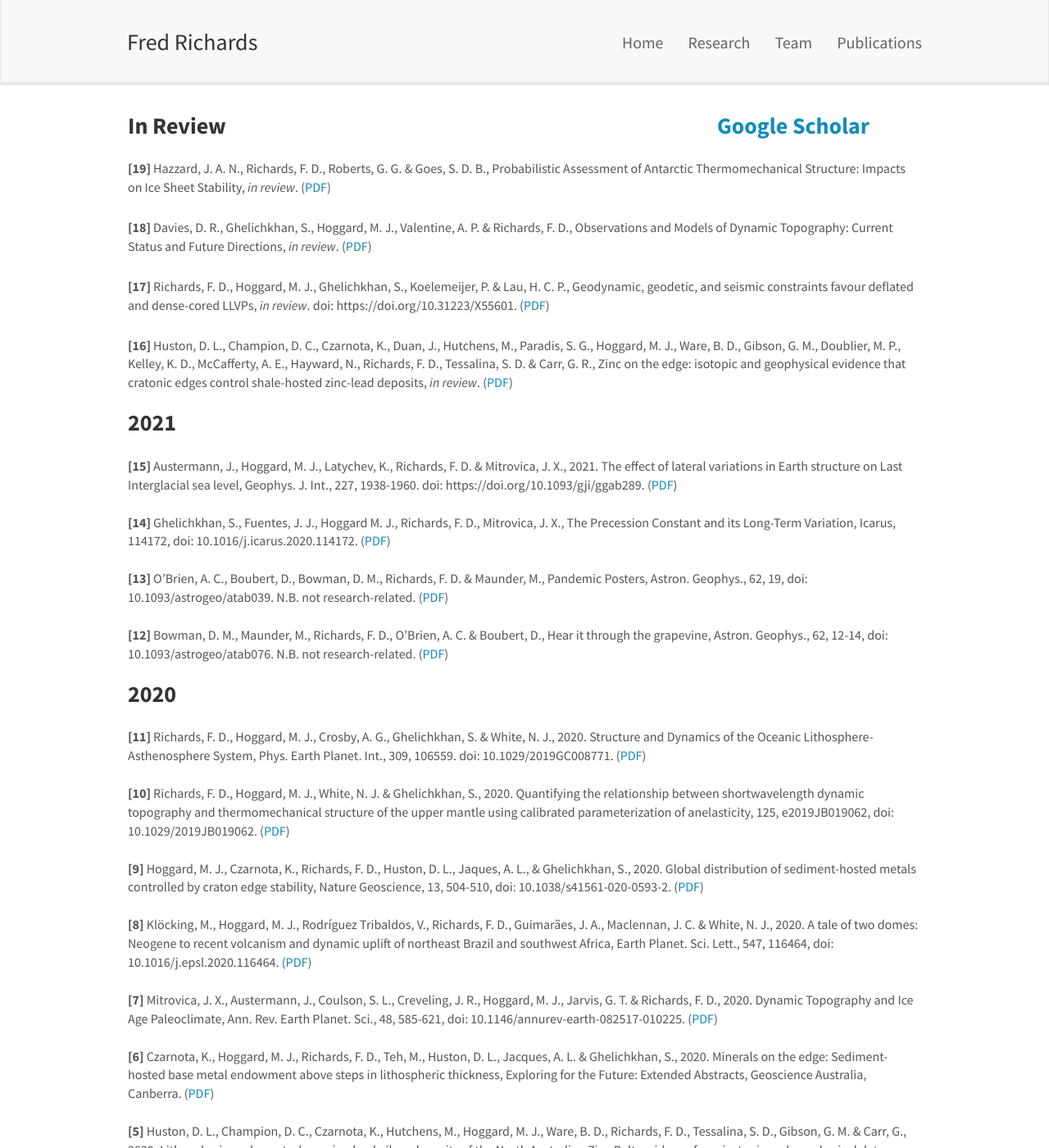
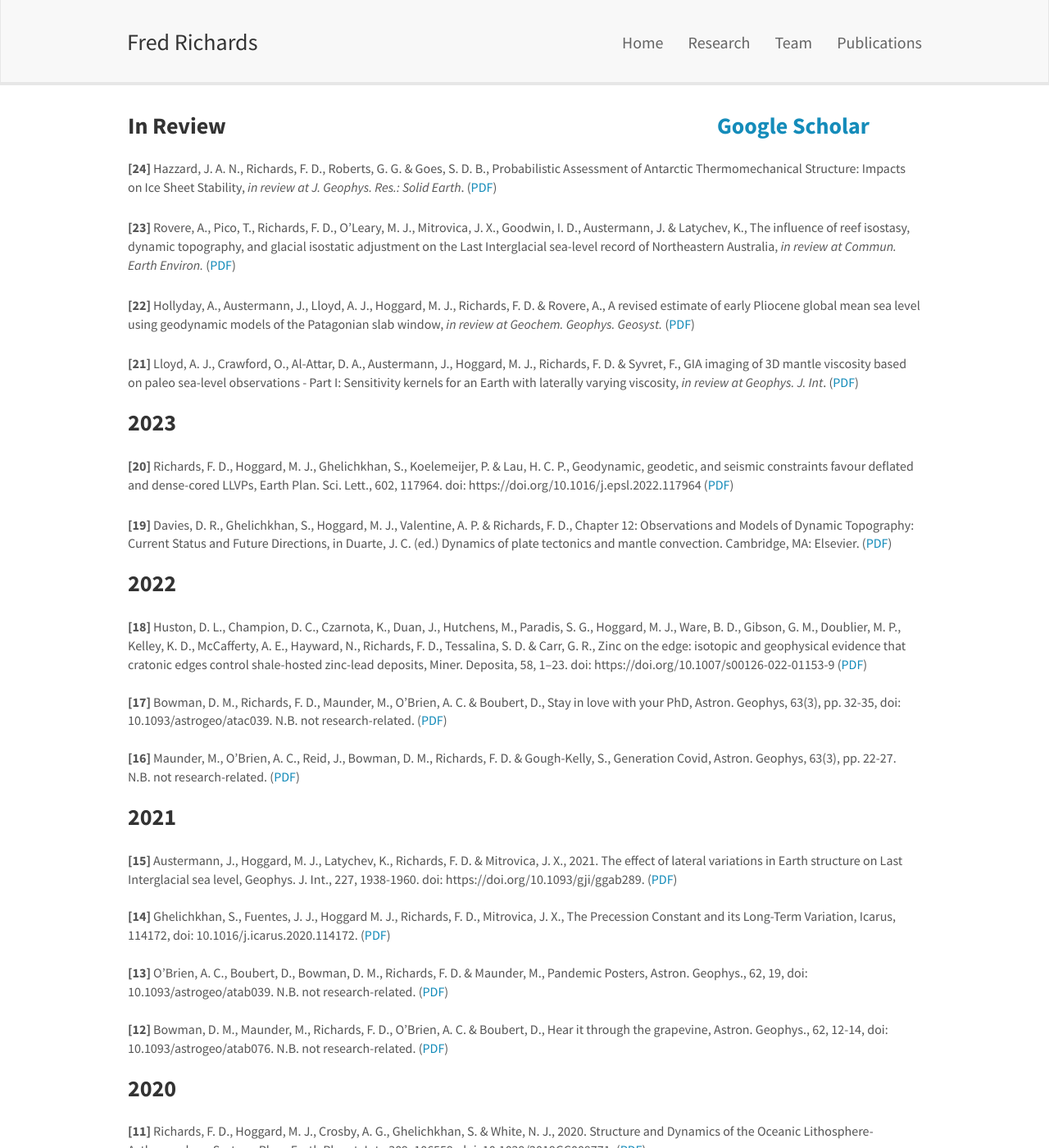
Before and after one commit to freddrichards/freddrichards.github.io, a Jekyll site: the page built from _pages/publications.md, in a window 1280 px wide and 1400 px high. Shown: the whole window at 82% size. Built offline with Jekyll 4.4.1, drawn with Linux system fonts in a browser that asks for light colours; nearby versions of some CDN libraries.

Commit message:
Update publications.md

```diff
--- a/_pages/publications.md
+++ b/_pages/publications.md
@@ -8,22 +8,46 @@ permalink: /publications/
 <br/><br/>
 <h3 style="font-weight: bold">In Review	&emsp;&emsp;&emsp;&emsp;&emsp;&emsp;&emsp;&emsp;&emsp;&emsp;&emsp;&emsp;&emsp;&emsp;&emsp;&emsp;&emsp;&emsp;&emsp;&emsp;&emsp; [Google Scholar](https://scholar.google.co.uk/citations?user=IpZA1mcAAAAJ&hl=en&oi=sra)</h3>
 
-
 <p style="padding-top:15px">
-**[19]** Hazzard, J. A. N., Richards, F. D., Roberts, G. G. & Goes, S. D. B., Probabilistic Assessment of Antarctic Thermomechanical Structure: Impacts on Ice Sheet Stability, *in review*. ([PDF](/documents/papers/hazzard_etal_2022_jgr.pdf))
+**[24]** Hazzard, J. A. N., Richards, F. D., Roberts, G. G. & Goes, S. D. B., Probabilistic Assessment of Antarctic Thermomechanical Structure: Impacts on Ice Sheet Stability, *in review at J. Geophys. Res.: Solid Earth*. ([PDF](/documents/papers/hazzard_etal_2022_jgr.pdf))
 </p>
 
 <p style="padding-top:15px">
-**[18]** Davies, D. R., Ghelichkhan, S., Hoggard, M. J., Valentine, A. P. & Richards, F. D., Observations and Models of Dynamic Topography: Current Status and Future Directions, *in review*. ([PDF](/documents/papers/davies_etal_2022_elsevier.pdf))
+**[23]** Rovere, A., Pico, T., Richards, F. D., O’Leary, M. J., Mitrovica, J. X., Goodwin, I. D., Austermann, J. & Latychev, K., The influence of reef isostasy, dynamic topography, and glacial isostatic adjustment on the Last Interglacial sea-level record of Northeastern Australia, *in review at Commun. Earth Environ.* ([PDF](/documents/papers/rovere_etal_2022_natcommearthenv_inreview.pdf))
 </p>
 
 <p style="padding-top:15px">
-**[17]** Richards, F. D., Hoggard, M. J., Ghelichkhan, S., Koelemeijer, P. & Lau, H. C. P., Geodynamic, geodetic, and seismic constraints favour deflated and dense-cored LLVPs, *in review*. doi:  https://doi.org/10.31223/X55601. ([PDF](/documents/papers/richards_etal_2021_natgeo.pdf))
+**[22]**  Hollyday, A., Austermann, J., Lloyd, A. J., Hoggard, M. J., Richards, F. D. & Rovere, A., A revised estimate of early Pliocene global mean sea level using geodynamic models of the Patagonian slab window, *in review at Geochem. Geophys. Geosyst.* ([PDF](/documents/papers/hollyday_etal_2022_gcubed_inreview.pdf))
 </p>
 
 <p style="padding-top:15px">
-**[16]** Huston, D. L., Champion, D. C., Czarnota, K., Duan, J., Hutchens, M., Paradis, S. G., Hoggard, M. J., Ware, B. D., Gibson, G. M., Doublier, M. P., Kelley, K. D., McCafferty, A. E., Hayward, N., Richards, F. D., Tessalina, S. D. & Carr, G. R., Zinc on the edge: isotopic and geophysical evidence that cratonic edges control shale-hosted zinc-lead deposits, *in review*. ([PDF](/documents/papers/huston_etal_2022_minerdepos.pdf))
+**[21]** Lloyd, A. J., Crawford, O., Al-Attar, D. A., Austermann, J., Hoggard, M. J., Richards, F. D. & Syvret, F., GIA imaging of 3D mantle viscosity based on paleo sea-level observations - Part I: Sensitivity kernels for an Earth with laterally varying viscosity, *in review at Geophys. J. Int*. ([PDF](/documents/papers/lloyd_etal_2022_gji_inreview.pdf))
 </p>
+
+<h3 style="font-weight: bold">2023</h3>
+
+<p style="padding-top:15px">
+**[20]** Richards, F. D., Hoggard, M. J., Ghelichkhan, S., Koelemeijer, P. & Lau, H. C. P., Geodynamic, geodetic, and seismic constraints favour deflated and dense-cored LLVPs, Earth Plan. Sci. Lett., 602, 117964. doi: https://doi.org/10.1016/j.epsl.2022.117964 ([PDF](/documents/papers/richards_etal_2023_epsl.pdf))
+</p>
+
+<p style="padding-top:15px">
+**[19]** Davies, D. R., Ghelichkhan, S., Hoggard, M. J., Valentine, A. P. & Richards, F. D., Chapter 12: Observations and Models of Dynamic Topography: Current Status and Future Directions, in  Duarte, J. C. (ed.) Dynamics of plate tectonics and mantle convection. Cambridge, MA: Elsevier. ([PDF](/documents/papers/davies_etal_2022_elsevier.pdf))
+</p>
+
+<h3 style="font-weight: bold">2022</h3>
+
+<p style="padding-top:15px">
+**[18]** Huston, D. L., Champion, D. C., Czarnota, K., Duan, J., Hutchens, M., Paradis, S. G., Hoggard, M. J., Ware, B. D., Gibson, G. M., Doublier, M. P., Kelley, K. D., McCafferty, A. E., Hayward, N., Richards, F. D., Tessalina, S. D. & Carr, G. R., Zinc on the edge: isotopic and geophysical evidence that cratonic edges control shale-hosted zinc-lead deposits, Miner. Deposita, 58, 1–23. doi: https://doi.org/10.1007/s00126-022-01153-9 ([PDF](/documents/papers/huston_etal_2022_minerdepos.pdf))
+</p>
+
+<p style="padding-top:12px">
+**[17]**  Bowman, D. M., Richards, F. D., Maunder, M., O'Brien, A. C. & Boubert, D., Stay in love with your PhD, Astron. Geophys, 63(3), pp. 32-35, doi: 10.1093/astrogeo/atac039. N.B. not research-related. ([PDF](/documents/papers/bowman_etal_2022_astrongeophys.pdf))
+</p>
+
+<p style="padding-top:12px">
+**[16]** Maunder, M., O'Brien, A. C., Reid, J., Bowman, D. M., Richards, F. D. & Gough-Kelly, S., Generation Covid, Astron. Geophys, 63(3), pp. 22-27. N.B. not research-related. ([PDF](/documents/papers/maunder_etal_2022_astrongeophys.pdf))
+</p>
+
 
 <h3 style="font-weight: bold">2021</h3>
 
```
